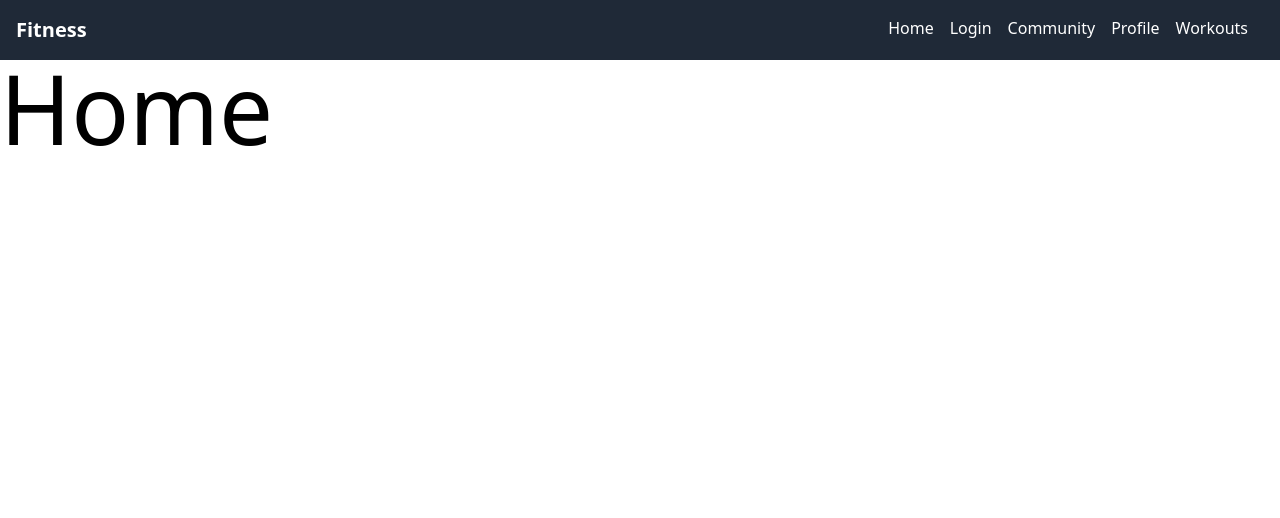
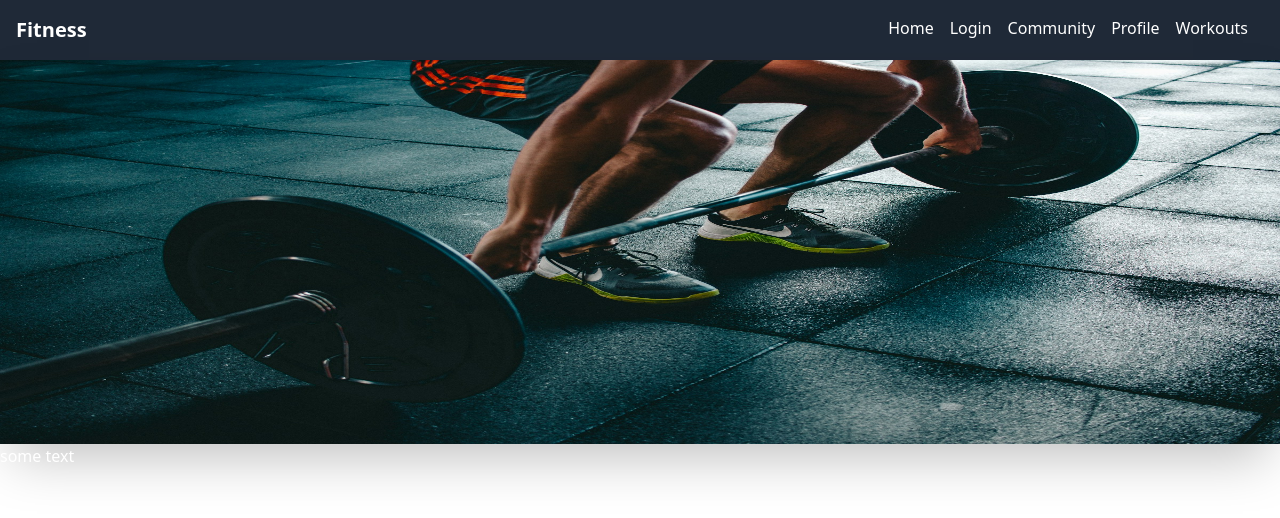
Before and after one commit to Vince-arch/fitness-app, a React (Vite) app in the folder Frontend/: page / in a window 1280 px wide. Shown: the top 518 px of the page. Built offline with nearby package versions, Linux system fonts and the light colour scheme.

Commit message:
new changes

```diff
--- a/Frontend/src/components/WorkoutCard.jsx
+++ b/Frontend/src/components/WorkoutCard.jsx
@@ -2,7 +2,7 @@ import React from 'react'
 
 const WorkoutCard = () => {
   return (
-    <div>WorkoutCard</div>
+    <div></div>
   )
 }
 
--- a/Frontend/src/pages/Home.jsx
+++ b/Frontend/src/pages/Home.jsx
@@ -1,11 +1,21 @@
 import React from 'react'
 import Navbar from '../components/Navbar'
+import banner from '../assets/banner.jpg'
+import WorkoutCard from '../components/WorkoutCard'
 
-const Home = () => {
+function Home () {
   return (
     <div>
       <Navbar/>
-    <div className='text-8xl'>Home</div>
+    <div name='banner' className=''>
+
+    <img src={banner} className='h-96 w-screen flex flex-row shadow-2xl inset-0'>
+    </img>
+
+    <h1 className='text-white'>some text</h1>
+    </div>
+
+    <div name='cards' className='inse'></div>
     </div>
   )
 }
```
Also changed, not shown: Frontend/src/assets/banner.jpg (added).
